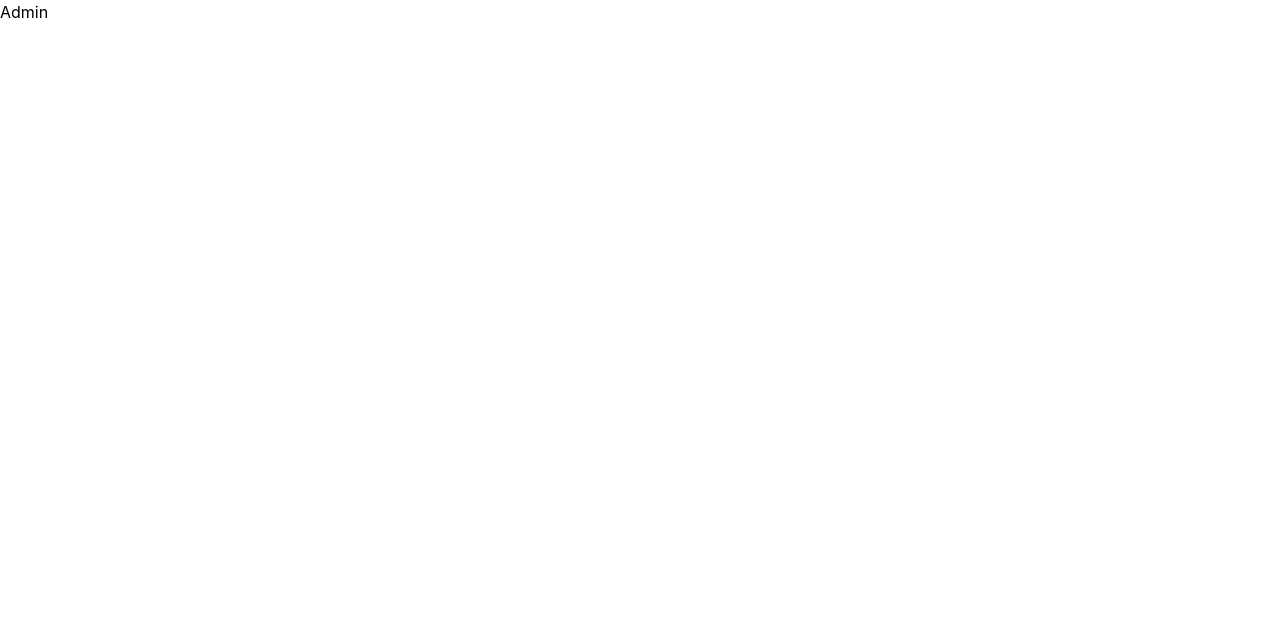
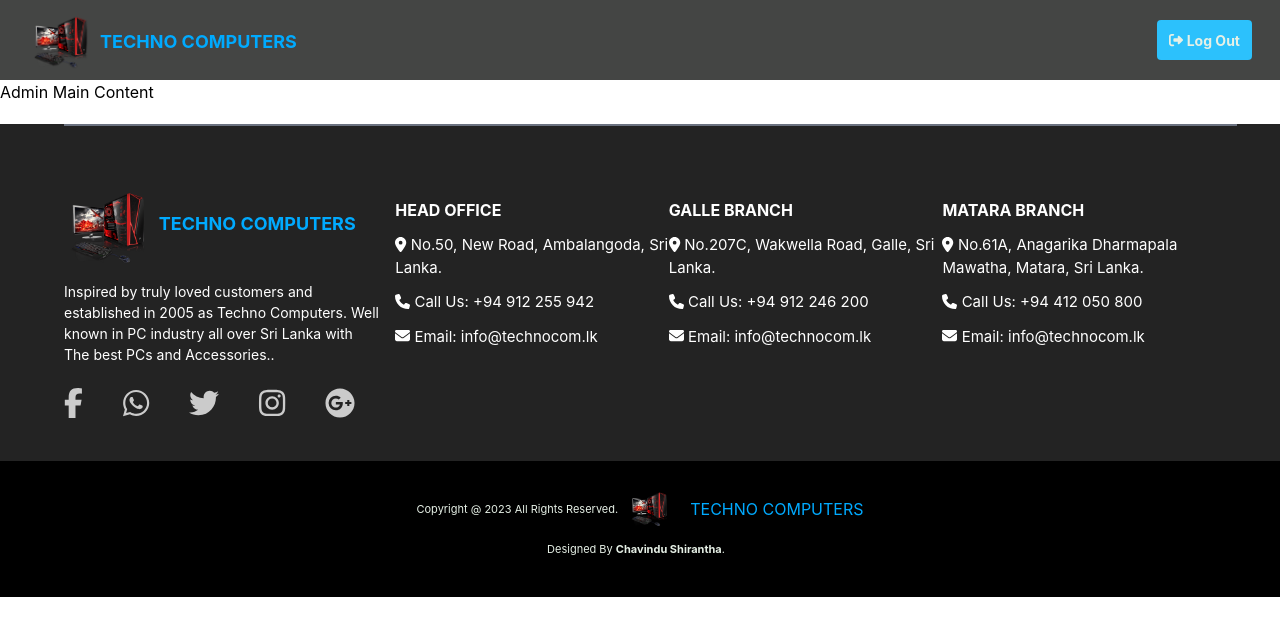
Before and after one commit to ChavinduShirantha/RAD-Course-Work, a React (Create React App) app in the folder client/: page /admin in a window 1280 px wide. Shown: the top 636 px of the page. Built offline with nearby package versions, Linux system fonts and the light colour scheme.

Commit message:
Started to create Admin Page

```diff
--- a/client/src/App.tsx
+++ b/client/src/App.tsx
@@ -4,7 +4,7 @@
 import {DefaultLayout} from "./view/common/DefaultLayout/DefaultLayout";
 import {Login} from "./view/pages/Login/Login";
 import {SignUp} from "./view/pages/SignUp/SignUp";
-import {Admin} from "./view/pages/Admin/Admin";
+import {AdminDefaultLayout} from "./view/adminPages/AdminDefaultLayout/AdminDefaultLayout";
 
 function App() {
     return (
@@ -20,7 +20,7 @@
                        Component={SignUp}>
                 </Route>
                 <Route path="/admin"
-                       Component={Admin}>
+                       Component={AdminDefaultLayout}>
                 </Route>
             </Routes>
         </BrowserRouter>
--- /dev/null
+++ b/client/src/view/adminPages/AdminDefaultLayout/AdminDefaultLayout.tsx
@@ -0,0 +1,16 @@
+import {Component} from "react";
+import {AdminMainContent} from "../AdminMainContent/AdminMainContent";
+import {AdminNavbar} from "../AdminNavbar/AdminNavbar";
+import {AdminFooter} from "../AdminFooter/AdminFooter";
+
+export class AdminDefaultLayout extends Component {
+    render() {
+        return (
+            <>
+                <AdminNavbar/>
+                <AdminMainContent/>
+                <AdminFooter/>
+            </>
+        );
+    }
+}
--- /dev/null
+++ b/client/src/view/adminPages/AdminFooter/AdminFooter.tsx
@@ -0,0 +1,99 @@
+import {Component} from "react";
+import {Link} from "react-router-dom";
+import logo from "../../../images/logo2.png";
+import {FontAwesomeIcon} from "@fortawesome/react-fontawesome";
+import {faFacebookF, faGooglePlus, faInstagram, faTwitter, faWhatsapp} from "@fortawesome/free-brands-svg-icons";
+import {faEnvelope, faLocationDot, faPhone} from "@fortawesome/free-solid-svg-icons";
+
+export class AdminFooter extends Component {
+    render() {
+        return (
+            <div className="justify-center bg-[#232323]">
+                <div
+                    className="ml-16 mr-16 flex items-center border-gray-500 justify-center w-11/12 mt-5 mb-5 border border-t"></div>
+                <div className="pl-16 pr-16 flex flex-row">
+                    <div className="basis-1/4 pt-10">
+                        <Link to="/">
+                            <div className="flex flex-wrap">
+                                <img className=" w-1/4 top-0 ml-1 hover:scale-125"
+                                     src={logo} alt=""/>
+                                <h1 className="ml-2 mt-6 uppercase text-[18px] text-[#0af] font-bold">Techno
+                                    computers</h1>
+                            </div>
+                        </Link>
+                        <h4 className="text-[14px] text-white pr-4 pt-3">Inspired by truly loved customers and
+                            established in 2005 as Techno Computers. Well known in
+                            PC industry all over Sri Lanka with The best PCs and Accessories..</h4>
+
+                        <ul className="flex text-[#cbcbcb] pt-5 text-3xl">
+                            <li className="mr-10 hover:text-[#0af] cursor-pointer hover:scale-150 "><FontAwesomeIcon
+                                icon={faFacebookF}/>
+                            </li>
+                            <li className="mr-10 hover:text-[#0af] cursor-pointer hover:scale-150 "><FontAwesomeIcon
+                                icon={faWhatsapp}/>
+                            </li>
+                            <li className="mr-10 hover:text-[#0af] cursor-pointer hover:scale-150 "><FontAwesomeIcon
+                                icon={faTwitter}/>
+                            </li>
+                            <li className="mr-10 hover:text-[#0af] cursor-pointer hover:scale-150 "><FontAwesomeIcon
+                                icon={faInstagram}/>
+                            </li>
+                            <li className="mr-10 hover:text-[#0af] cursor-pointer hover:scale-150 "><FontAwesomeIcon
+                                icon={faGooglePlus}/></li>
+                        </ul>
+
+                    </div>
+                    <div className="basis-1/4 pt-10">
+                        <h4 className="pt-3 text-[16px] font-bold text-white uppercase">Head Office</h4>
+                        <p className="pt-3 text-[15px] text-white"><FontAwesomeIcon icon={faLocationDot}/> No.50, New
+                            Road, Ambalangoda, Sri Lanka.</p>
+                        <p className="pt-3 text-[15px] text-white"><FontAwesomeIcon icon={faPhone}/> Call Us: +94 912
+                            255 942</p>
+                        <p className="pt-3 text-[15px] text-white"><FontAwesomeIcon icon={faEnvelope}/> Email:
+                            info@technocom.lk</p>
+                    </div>
+                    <div className="basis-1/4 pt-10">
+                        <h4 className="pt-3 text-[16px] font-bold text-white uppercase">Galle Branch</h4>
+                        <p className="pt-3 text-[15px] text-white"><FontAwesomeIcon icon={faLocationDot}/> No.207C,
+                            Wakwella
+                            Road, Galle, Sri Lanka.</p>
+                        <p className="pt-3 text-[15px] text-white"><FontAwesomeIcon icon={faPhone}/> Call Us: +94 912
+                            246 200</p>
+                        <p className="pt-3 text-[15px] text-white"><FontAwesomeIcon icon={faEnvelope}/> Email:
+                            info@technocom.lk</p>
+                    </div>
+                    <div className="basis-1/4 pt-10">
+                        <h4 className="pt-3 text-[16px] font-bold text-white uppercase">Matara Branch</h4>
+                        <p className="pt-3 text-[15px] text-white"><FontAwesomeIcon icon={faLocationDot}/> No.61A,
+                            Anagarika
+                            Dharmapala Mawatha, Matara, Sri
+                            Lanka.</p>
+                        <p className="pt-3 text-[15px] text-white"><FontAwesomeIcon icon={faPhone}/> Call Us: +94 412
+                            050 800</p>
+                        <p className="pt-3 text-[15px] text-white"><FontAwesomeIcon icon={faEnvelope}/> Email:
+                            info@technocom.lk</p>
+                    </div>
+                </div>
+                <div className=" text-center justify-center mt-10 pl-0 bg-black pb-10 pt-6">
+                    <div className="flex justify-center mb-2">
+                        <p className="text-[11px] text-[#e6f0e6]
+                                  pr-2 pt-4 hover:text-[#2cc1fc] mb-2">
+                            Copyright @ 2023 All Rights Reserved.</p>
+                        <Link to="/">
+                            <div className="flex">
+                                <img className="h-10 top-0 ml-1 mt-1 hover:scale-125"
+                                     src={logo} alt=""/>
+                                <h1 className="ml-5 mt-3 text-1xl text-[#0af] uppercase">
+                                    Techno computers</h1>
+                            </div>
+                        </Link>
+                    </div>
+                    <p className="text-[11px] text-[#e6f0e6] text-center
+                                  pr-2 pt-1 hover:text-[#2cc1fc]">
+                        Designed By <span className="font-bold">Chavindu Shirantha</span>.</p>
+                </div>
+
+            </div>
+        );
+    }
+}
--- a/client/src/view/pages/Admin/Admin.tsx
+++ b/client/src/view/adminPages/AdminHome/AdminHome.tsx
@@ -1,9 +1,9 @@
 import {Component} from "react";
 
-export class Admin extends Component {
+export class AdminHome extends Component {
     render() {
         return (
-            <h1>Admin</h1>
+            <h1>Admin Main Content</h1>
         );
     }
 }
--- /dev/null
+++ b/client/src/view/adminPages/AdminMainContent/AdminMainContent.tsx
@@ -0,0 +1,15 @@
+import {Component} from "react";
+import {Route, Routes} from "react-router-dom";
+import {AdminHome} from "../AdminHome/AdminHome";
+
+export class AdminMainContent extends Component {
+    render() {
+        return (
+            <div className="mx-auto">
+                <Routes>
+                    <Route path="/" Component={AdminHome}></Route>
+                </Routes>
+            </div>
+        );
+    }
+}
--- /dev/null
+++ b/client/src/view/adminPages/AdminNavbar/AdminNavbar.tsx
@@ -0,0 +1,30 @@
+import {Component} from "react";
+import {Link} from "react-router-dom";
+import logo from "../../../images/logo2.png";
+import {FontAwesomeIcon} from "@fortawesome/react-fontawesome";
+import {faSignOutAlt} from "@fortawesome/free-solid-svg-icons";
+
+export class AdminNavbar extends Component {
+    render() {
+        return (
+            <div className="p-2 bg-[#444544] flex justify-between">
+
+                <Link to="/">
+                    <div className="flex">
+                        <img className="h-16 ml-6 pt-1 hover:scale-110" src={logo}
+                             alt=""/>
+                        <h1 className="ml-2 mt-5 uppercase text-[18px] text-[#0af] font-bold">Techno computers</h1>
+                    </div>
+                </Link>
+
+                <div>
+                    <button className="text-[14px] font-bold text-[#e6f0e6]
+                                   bg-[#2cc1fc] pl-3 pr-3 h-10 mt-3
+                                   hover:text-tertiary rounded mr-5 hover:scale-110">
+                        <Link to="/"><FontAwesomeIcon icon={faSignOutAlt}/> Log Out</Link>
+                    </button>
+                </div>
+            </div>
+        );
+    }
+}
--- a/client/src/view/pages/Login/Login.tsx
+++ b/client/src/view/pages/Login/Login.tsx
@@ -66,8 +66,9 @@
                                 {
                                     this.state.uname === "admin" && this.state.password === "admin" ?
                                         <Link to="../admin">Login</Link>
-                                         : <Link to="/">Login</Link>
-
+                                        : this.state.uname === "client" && this.state.password === "client" ?
+                                            <Link to="/">Login</Link>
+                                            : "Login"
                                 }
                             </button>
                         </div>
```
